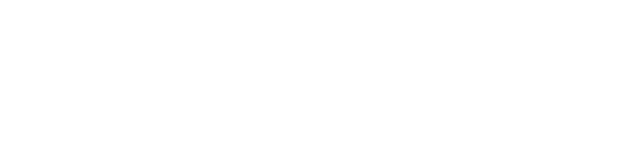
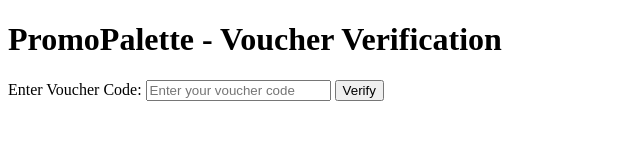
Before and after one commit to lsgnjms/momohackathon, a plain HTML site: page index.html in a window 1280 px wide. Shown: the whole page, without its empty margins (0-640 px from the left). Drawn offline with Linux system fonts and the light colour scheme.

Commit message:
Update index.html

```diff
--- a/index.html
+++ b/index.html
@@ -1,16 +1,23 @@
 <!DOCTYPE html>
-<html lang="eng">
-  <head>
-    <meta charset="utf-8">
-    <title> PromoPallete | </title>
-
-    <meta property="og:type" content = "Coupons">
-    <meta property ="site_name" content="PromoPallete">
-    <meta property="og:title" content="">
-    <meta property="og.image" content="">
-
-    <meta name="title" content = "">
-    <meta name ="description" content="">
-    <!--  Links to different parts of the content page -->
-
-  </head>
+<html lang="en">
+<head>
+    <meta charset="UTF-8">
+    <meta name="viewport" content="width=device-width, initial-scale=1.0">
+    <title>PromoPalette - Voucher Verification</title>
+    <link rel="stylesheet" href="style.css">
+</head>
+<body>
+    <header>
+        <h1>PromoPalette - Voucher Verification</h1>
+    </header>
+    <main>
+        <div id="voucher-form">
+            <label for="voucher-code">Enter Voucher Code:</label>
+            <input type="text" id="voucher-code" placeholder="Enter your voucher code">
+            <button id="verify-button">Verify</button>
+            <p id="verification-result"></p>
+        </div>
+    </main>
+    <script src="script.js"></script>
+</body>
+</html>
```
